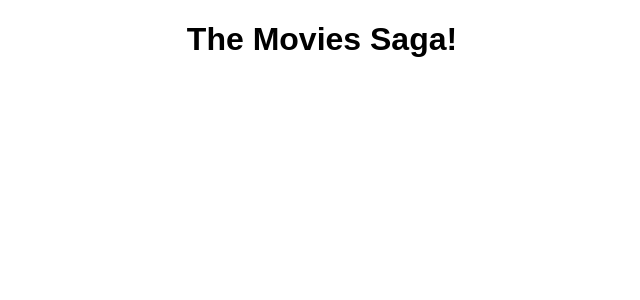
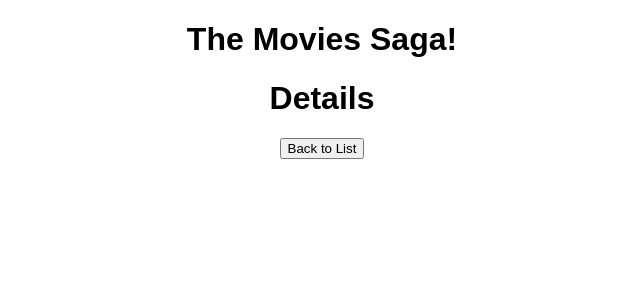
Before and after one commit to Anthonymoe/movie-sagas, a React (Create React App) app: page /#/details in a window 1280 px wide. Shown: the top 300 px of the page, without its empty margins (318-958 px from the left). Built offline with nearby package versions, Linux system fonts and the light colour scheme.

Commit message:
MovieList Selector set up, need to create reducer, SAGA, and dispatch

```diff
--- a/src/components/App/App.js
+++ b/src/components/App/App.js
@@ -1,6 +1,7 @@
 import {HashRouter as Router, Route} from 'react-router-dom';
 import './App.css';
 import MovieList from '../MovieList/MovieList'
+import MovieDetails from '../MovieDetails/MovieDetails';
 
 function App() {
   return (
@@ -10,9 +11,10 @@ function App() {
         <Route path="/" exact>
           <MovieList />
         </Route>
-
         {/* Details page */}
-
+        <Route path="/details">
+            <MovieDetails />
+        </Route>
         {/* Add Movie page */}
       </Router>
     </div>
--- /dev/null
+++ b/src/components/MovieDetails/MovieDetails.jsx
@@ -0,0 +1,26 @@
+import React, { useEffect } from 'react';
+import { useDispatch, useSelector } from 'react-redux';
+import { useHistory } from 'react-router-dom'
+
+function MovieDetails (){
+
+    const movie = useSelector(store => store.movies);
+    let history = useHistory();
+
+    //brings user back to movieslist page
+    const returnHome = () => {
+        history.push('/')
+    }
+
+    return (
+        <>
+            <div key={movie.id}>
+                <h1>{movie.title} Details</h1>
+                <p>{movie.description}</p>
+                <button onClick={returnHome}>Back to List</button>
+            </div>
+        </>
+    )
+}
+
+export default MovieDetails;
--- a/src/components/MovieList/MovieList.jsx
+++ b/src/components/MovieList/MovieList.jsx
@@ -13,13 +13,15 @@ function MovieList() {
 
     return (
         <main>
-            <h1>MovieList</h1>
+            <h1>Movie List</h1>
             <section className="movies">
                 {movies.map(movie => {
                     return (
                         <div key={movie.id} >
                             <h3>{movie.title}</h3>
                             <img src={movie.poster} alt={movie.title}/>
+                            {/* testing how to make the selector for the details page */}
+                            {/* ^^<p>{movie.description}</p> */}
                         </div>
                     );
                 })}
```
